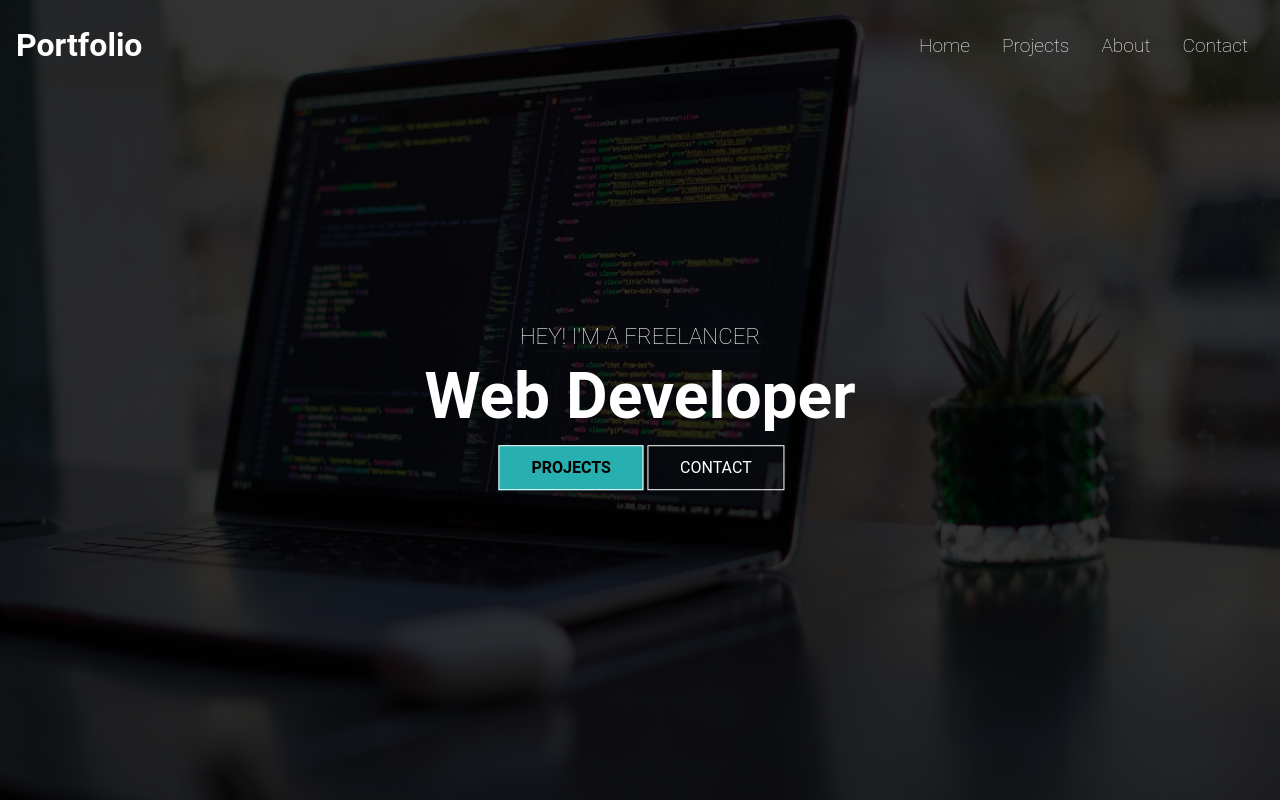
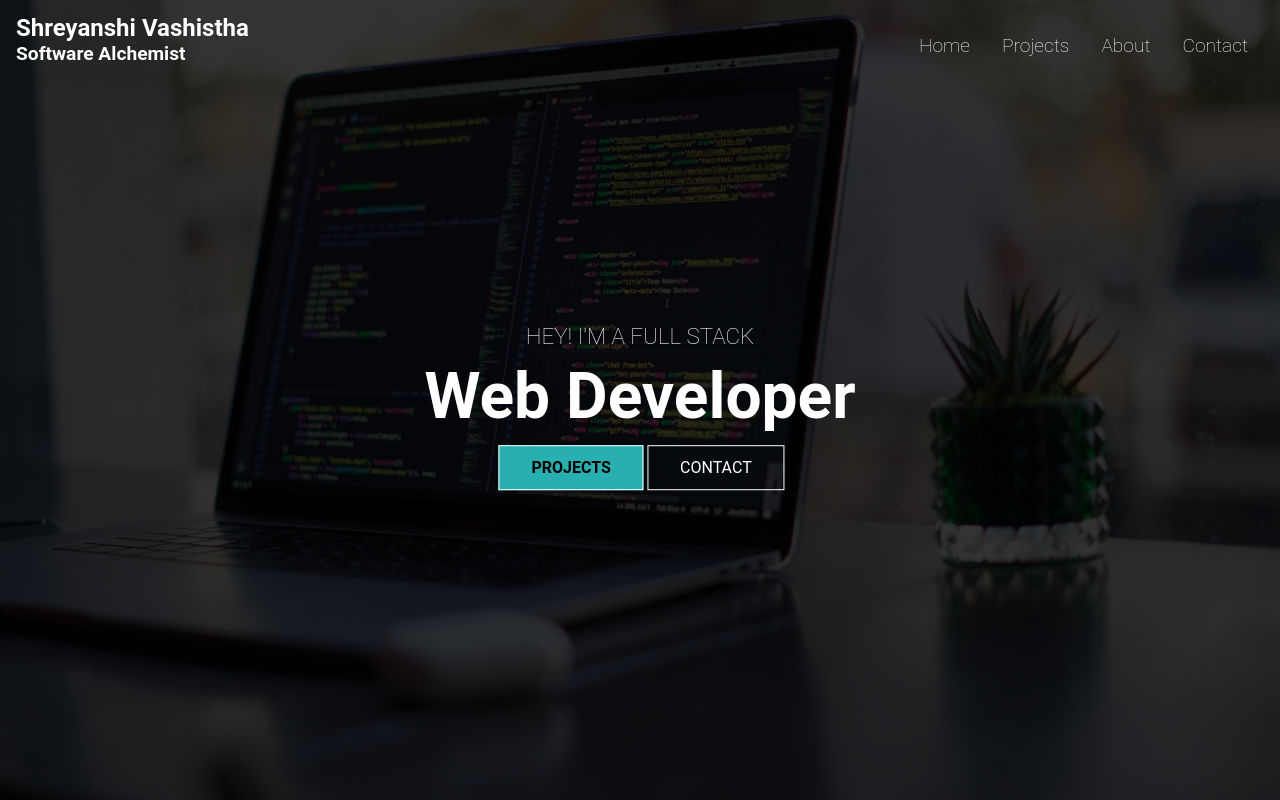
Before and after one commit to Shreyanshi-Vashistha/React.js-Portfolio, a React (Create React App) app: page / in a window 1280 px wide. Shown: the top 800 px of the page. Built offline with nearby package versions, Linux system fonts and the light colour scheme.

Commit message:
Changed description

```diff
--- a/public/index.html
+++ b/public/index.html
@@ -24,7 +24,7 @@
       work correctly both with client-side routing and a non-root public URL.
       Learn how to configure a non-root public URL by running `npm run build`.
     -->
-    <title>Portfolio</title>
+    <title>Shreyanshi's Portfolio</title>
   </head>
   <body>
     <noscript>You need to enable JavaScript to run this app.</noscript>
--- a/src/components/BgImg.js
+++ b/src/components/BgImg.js
@@ -11,7 +11,7 @@ const BgImg = () => {
         <img className="mainImg" src={MainImg} alt="background" />
       </div>
       <div className="content">
-        <p>Hey! I'm a freelancer</p>
+        <p>Hey! I'm a Full Stack</p>
         <h1>Web Developer</h1>
         <div>
           <Link to="/projects" className="btn">
--- a/src/components/Navbar.js
+++ b/src/components/Navbar.js
@@ -23,7 +23,8 @@ const Navbar = () => {
   return (
     <div className={color ? "header header-bg" : "header"}>
       <Link to="/">
-        <h1>Portfolio</h1>
+        <h2>Shreyanshi Vashistha</h2>
+        <h4>Software Alchemist</h4>
       </Link>
       <ul className={hamClick ? "navMenu active" : "navMenu"}>
         <li>
```
